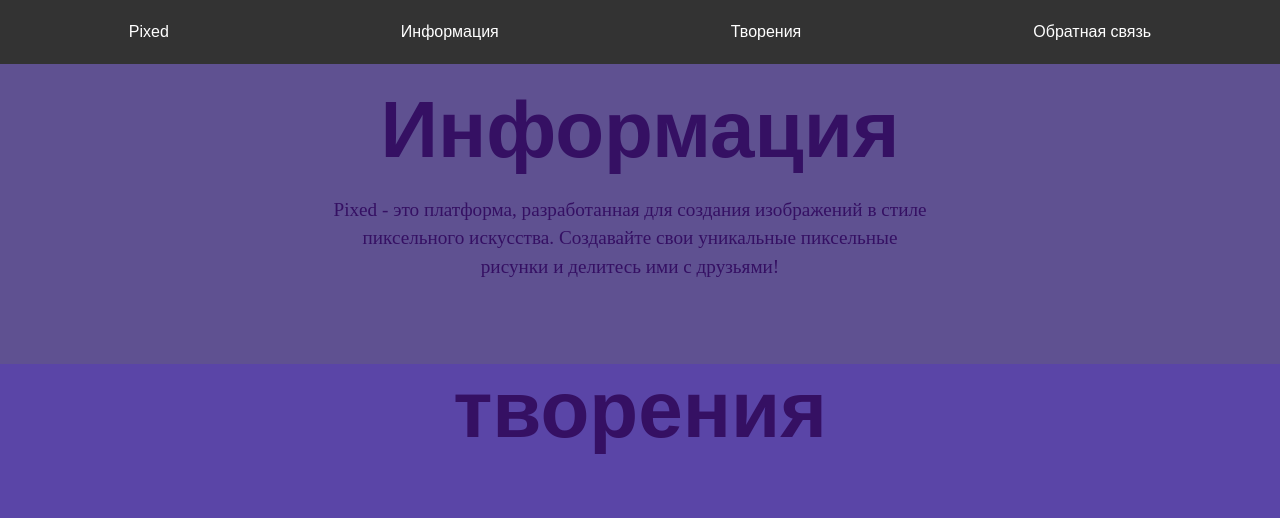
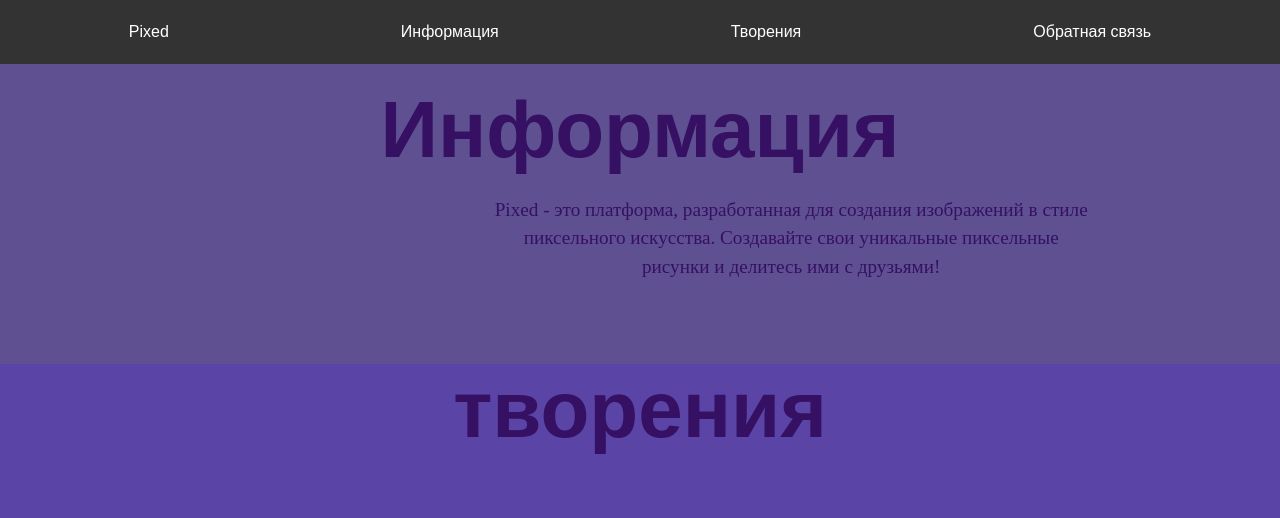
Before and after one commit to Ilya1304/PIxel, a plain HTML site: page index.html in a window 1280 px wide. Shown: the top 518 px of the page. Drawn offline with Linux system fonts and the light colour scheme.

Commit message:
Update index.html

```diff
--- a/index.html
+++ b/index.html
@@ -65,7 +65,7 @@
                 font-size: 1.2em;
                 line-height: 1.5;
                 max-width: 600px;
-                margin-left: 25%;
+                margin-left: 38%;
                 margin-bottom: 5%;
             }
         </style>
```
